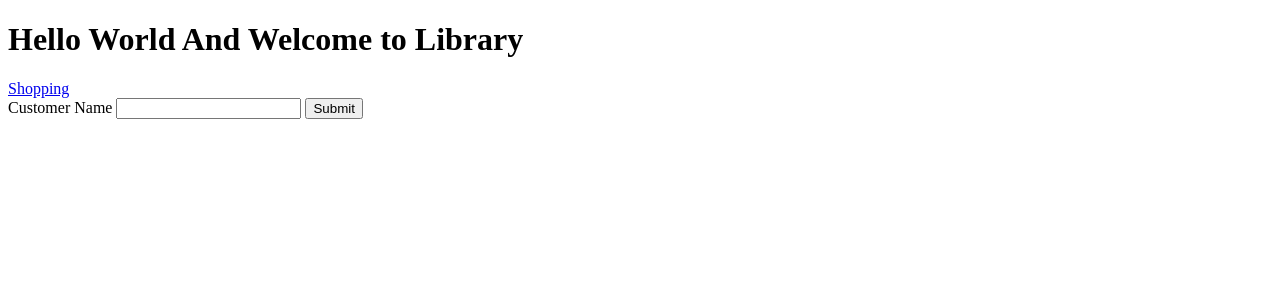
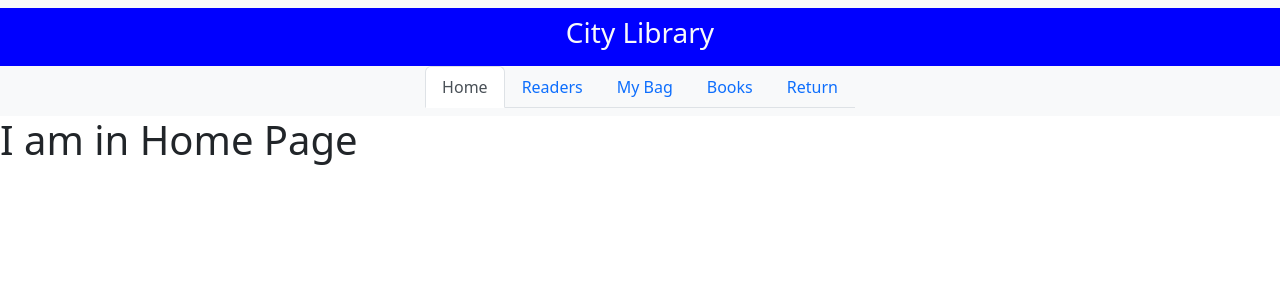
Before and after one commit to Kapilgwal/lms, a Django app: page /home/ in a window 1280 px wide. Shown: the top 300 px of the page. Run offline with Django 5.2, Linux system fonts and the light colour scheme.

Commit message:
Nearly set up for all the pages ui in html

```diff
--- /dev/null
+++ b/library_management/lms_app/templates/home.html
@@ -0,0 +1,7 @@
+<!DOCTYPE html>
+{% extends "index.html" %}
+{% load static %}
+
+{% block main_content %}
+<h1>I am in Home Page</h1>
+{% endblock %}
--- a/library_management/lms_app/templates/index.html
+++ b/library_management/lms_app/templates/index.html
@@ -1,19 +1,93 @@
 <!DOCTYPE html>
 <html lang="en">
   <head>
-    <meta charset="UTF-8" />
-    <meta name="viewport" content="width=device-width, initial-scale=1.0" />
-    <title>Library information management</title>
+    <meta charset="utf-8" />
+    <meta name="viewport" content="width=device-width, initial-scale=1" />
+    <title>Home</title>
+    <link
+      href="https://cdn.jsdelivr.net/npm/bootstrap@5.2.3/dist/css/bootstrap.min.css"
+      rel="stylesheet"
+      integrity="sha384-rbsA2VBKQhggwzxH7pPCaAqO46MgnOM80zW1RWuH61DGLwZJEdK2Kadq2F9CUG65"
+      crossorigin="anonymous"
+    />
   </head>
   <body>
-    <h1>Hello World And Welcome to Library</h1>
-    <a href="/shop">Shopping</a>
+    <script
+      src="https://cdn.jsdelivr.net/npm/bootstrap@5.2.3/dist/js/bootstrap.bundle.min.js"
+      integrity="sha384-kenU1KFdBIe4zVF0s0G1M5b4hcpxyD9F7jL+jjXkk+Q2h455rYXK/7HAuoJl+0I4"
+      crossorigin="anonymous"
+    ></script>
+    <script
+      src="https://cdn.jsdelivr.net/npm/@popperjs/core@2.11.6/dist/umd/popper.min.js"
+      integrity="sha384-oBqDVmMz9ATKxIep9tiCxS/Z9fNfEXiDAYTujMAeBAsjFuCZSmKbSSUnQlmh/jp3"
+      crossorigin="anonymous"
+    ></script>
+    <script
+      src="https://cdn.jsdelivr.net/npm/bootstrap@5.2.3/dist/js/bootstrap.min.js"
+      integrity="sha384-cuYeSxntonz0PPNlHhBs68uyIAVpIIOZZ5JqeqvYYIcEL727kskC66kF92t6Xl2V"
+      crossorigin="anonymous"
+    ></script>
+    <script src="https://ajax.googleapis.com/ajax/libs/jquery/1.12.4/jquery.min.js"></script>
 
-    <form action="/save/" method="POST">
-      {% csrf_token %}
-      <label> Customer Name </label>
-      <input type="text" name = "student_name"/>
-      <button type="submit">Submit</button>
-    </form>
+    <nav class="navbar navbar-light bg-light">
+      <div
+        class="container-fluid justify-content-center align-item-center"
+        style="background-color: #0000ff"
+      >
+        <span class="navbar-text h3 text-light"> City Library </span>
+      </div>
+
+      <div class="container-fluid justify-content-center align-items-center">
+        <ul class="nav nav-tabs">
+          {% if current_tab == 'home' %}
+
+          <li class="nav-item">
+            <a class="nav-link active" aria-current="page" href="/home">Home</a>
+          </li>
+          {% else %}
+          <a class="nav-link" aria-current="page" href="/home">Home</a>
+          {% endif %}
+
+          {% if current_tab == 'readers' %}
+
+          <li class="nav-item">
+            <a class="nav-link active" aria-current="page" href="/readers">Readers</a>
+          </li>
+          {% else %}
+          <a class="nav-link" aria-current="page" href="/readers">Readers</a>
+          {% endif %}
+
+          {% if current_tab == 'my_bag' %}
+
+          <li class="nav-item">
+            <a class="nav-link active" aria-current="page" href="/my_bag">My Bag</a>
+          </li>
+          {% else %}
+          <a class="nav-link" aria-current="page" href="/my_bag">My Bag</a>
+          {% endif %}
+          {% if current_tab == 'books' %}
+
+          <li class="nav-item">
+            <a class="nav-link active" aria-current="page" href="/books">Books</a>
+          </li>
+          {% else %}
+          <a class="nav-link" aria-current="page" href="/books">Books</a>
+          {% endif %}
+
+          {% if current_tab == 'returns' %}
+
+          <li class="nav-item">
+            <a class="nav-link active" aria-current="page" href="/returns">Return</a>
+          </li>
+          {% else %}
+          <a class="nav-link" aria-current="page" href="/returns">Return</a>
+          {% endif %}
+        </ul>
+      </div>
+    </nav>
+
+    {% block main_content %}
+
+    {% endblock%}
   </body>
 </html>
--- a/library_management/lms_app/urls.py
+++ b/library_management/lms_app/urls.py
@@ -3,7 +3,9 @@ from .views import *
 
 urlpatterns = [
     path('home/',home),
-    path('shop/',shopping),
-    path('save/',save_student),
+    path('books/',books),
+    path('returns/',returns),
+    path('my_bag/',my_bag),
+    path('readers/',readers),
 
 ]
--- a/library_management/lms_app/views.py
+++ b/library_management/lms_app/views.py
@@ -5,12 +5,28 @@ from django.contrib import admin
 # Create your views here.
 
 def home(request):
-    return render(request,"index.html",context={})
+    return render(request,"home.html",context={"current_tab" : "home"})
 
 
-def shopping(request):
-    return HttpResponse("Hello World for shopping")
+def readers(request):
+    return render(request,"readers.html",context={"current_tab" : "readers"})
 
-def save_student(request):
-    name = request.POST['student_name']
-    return HttpResponse(f"Welcome to libaray : {name}")
+
+def books(request):
+    return render(request,"books.html",context={"current_tab" : "books"})
+
+
+def returns(request):
+    return render(request,"returns.html",context={"current_tab" : "returns"})
+
+
+def my_bag(request):
+    return render(request,"my_bag.html",context={"current_tab" : "my_bag"})
+
+
+# def shopping(request):
+#     return HttpResponse("Hello World for shopping")
+
+# def save_student(request):
+#     name = request.POST['student_name']
+#     return HttpResponse(f"Welcome to libaray : {name}")
```
Also changed, not shown: library_management/lms_app/templates/books.html (added, +7 -0 lines), library_management/lms_app/templates/index_old.html (added, +35 -0 lines), library_management/lms_app/templates/my_bag.html (added, +7 -0 lines), library_management/lms_app/templates/readers.html (added, +7 -0 lines), library_management/lms_app/templates/returns.html (added, +7 -0 lines).
